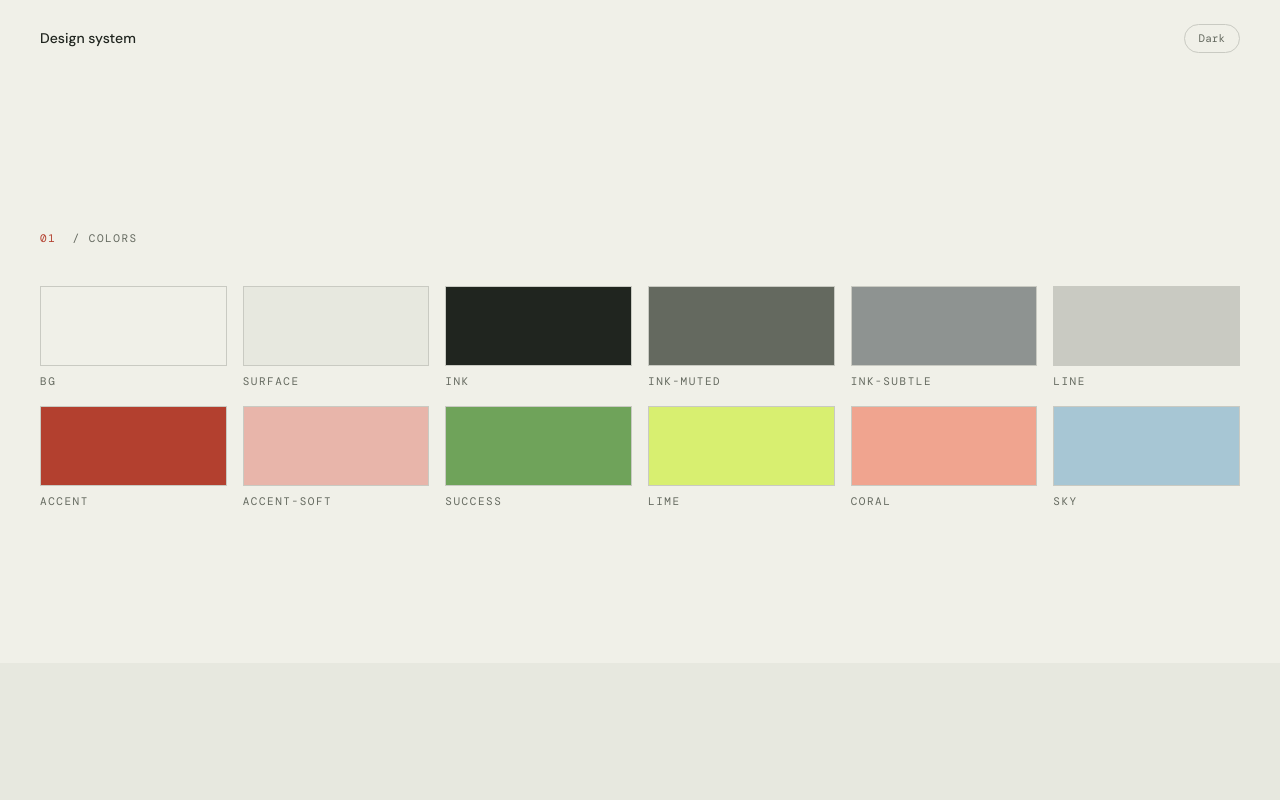
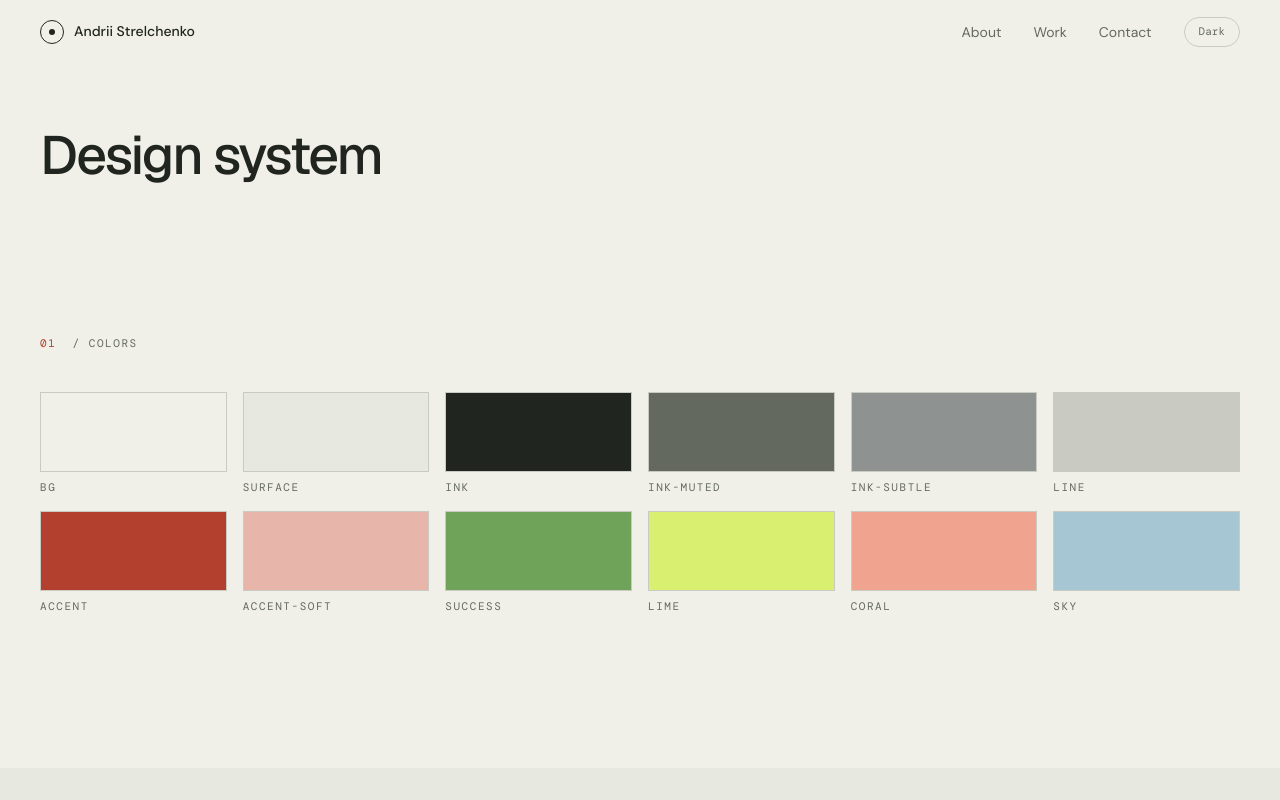
Before and after one commit to Andrew01011997/portfolio, a SvelteKit app: page /design-system in a window 1280 px wide. Shown: the top 800 px of the page. Built offline with nearby package versions, Linux system fonts and the light colour scheme.

Commit message:
Add header, footer and section heading

```diff
--- /dev/null
+++ b/src/lib/components/layout/Footer.svelte
@@ -0,0 +1,11 @@
+<script lang="ts">
+	import { site } from '#lib/data/site.js';
+</script>
+
+<footer class="border-t border-line">
+	<div class="container-page flex items-center justify-between gap-6 py-6 eyebrow">
+		<span>{site.name} · {new Date().getFullYear()}</span>
+		<span class="hidden sm:inline">Built with SvelteKit</span>
+		<a href="#top" class="transition-colors hover:text-ink" aria-label="Back to top">↑ Top</a>
+	</div>
+</footer>
--- /dev/null
+++ b/src/lib/components/layout/Header.svelte
@@ -0,0 +1,32 @@
+<script lang="ts">
+	import { resolve } from '$app/paths';
+	import { nav, site } from '#lib/data/site.js';
+	import ThemeToggle from './ThemeToggle.svelte';
+</script>
+
+<header class="sticky top-0 z-50 border-b border-transparent bg-bg/80 backdrop-blur-md">
+	<div class="container-page flex h-16 items-center justify-between gap-6">
+		<a href={resolve('/')} class="flex items-center gap-2.5 text-small font-medium">
+			<span class="grid size-6 place-items-center rounded-pill border border-ink">
+				<span class="size-1.5 rounded-pill bg-ink"></span>
+			</span>
+			{site.name}
+		</a>
+
+		<nav class="flex items-center gap-6 sm:gap-8">
+			<ul class="hidden items-center gap-8 sm:flex">
+				{#each nav as link (link.href)}
+					<li>
+						<a
+							href={link.href}
+							class="text-small text-ink-muted transition-colors duration-(--duration-fast) hover:text-ink"
+						>
+							{link.label}
+						</a>
+					</li>
+				{/each}
+			</ul>
+			<ThemeToggle />
+		</nav>
+	</div>
+</header>
--- /dev/null
+++ b/src/lib/components/ui/SectionHeading.svelte
@@ -0,0 +1,28 @@
+<script lang="ts">
+	import type { Snippet } from 'svelte';
+	import { reveal } from '#lib/attachments/reveal.js';
+	import { pad } from '#lib/utils/index.js';
+
+	interface Props {
+		index: number;
+		label: string;
+		/** Side note shown to the right of the title on wide screens */
+		aside?: string;
+		children: Snippet;
+	}
+
+	let { index, label, aside, children }: Props = $props();
+</script>
+
+<p class="eyebrow">
+	<span class="text-accent">{pad(index)}</span> &nbsp;/ {label}
+</p>
+
+<div class="mt-12 flex flex-col justify-between gap-6 md:flex-row md:items-end">
+	<h2 class="max-w-3xl text-h2" {@attach reveal()}>
+		{@render children()}
+	</h2>
+	{#if aside}
+		<p class="max-w-56 text-small text-ink-muted md:mb-3">{aside}</p>
+	{/if}
+</div>
--- a/src/routes/+layout.svelte
+++ b/src/routes/+layout.svelte
@@ -1,6 +1,8 @@
 <script lang="ts">
 	import './layout.css';
 	import favicon from '#lib/assets/favicon.svg';
+	import Footer from '#lib/components/layout/Footer.svelte';
+	import Header from '#lib/components/layout/Header.svelte';
 	import type { LayoutProps } from './$types';
 
 	let { children }: LayoutProps = $props();
@@ -10,4 +12,8 @@
 	<link rel="icon" href={favicon} />
 </svelte:head>
 
-{@render children()}
+<Header />
+<main>
+	{@render children()}
+</main>
+<Footer />
--- a/src/routes/design-system/+page.svelte
+++ b/src/routes/design-system/+page.svelte
@@ -1,6 +1,4 @@
 <script lang="ts">
-	import ThemeToggle from '#lib/components/layout/ThemeToggle.svelte';
-
 	const colors = [
 		['bg', 'bg-bg'],
 		['surface', 'bg-surface'],
@@ -29,10 +27,7 @@
 	<title>Design system</title>
 </svelte:head>
 
-<header class="container-page flex items-center justify-between py-6">
-	<span class="text-small font-medium">Design system</span>
-	<ThemeToggle />
-</header>
+<h1 class="container-page pt-16 text-h3">Design system</h1>
 
 <section class="container-page section">
 	<p class="mb-10 eyebrow"><span class="text-accent">01</span> &nbsp;/ Colors</p>
```
Also changed, not shown: 1 other file (tests, documents, lock files or other folders).
